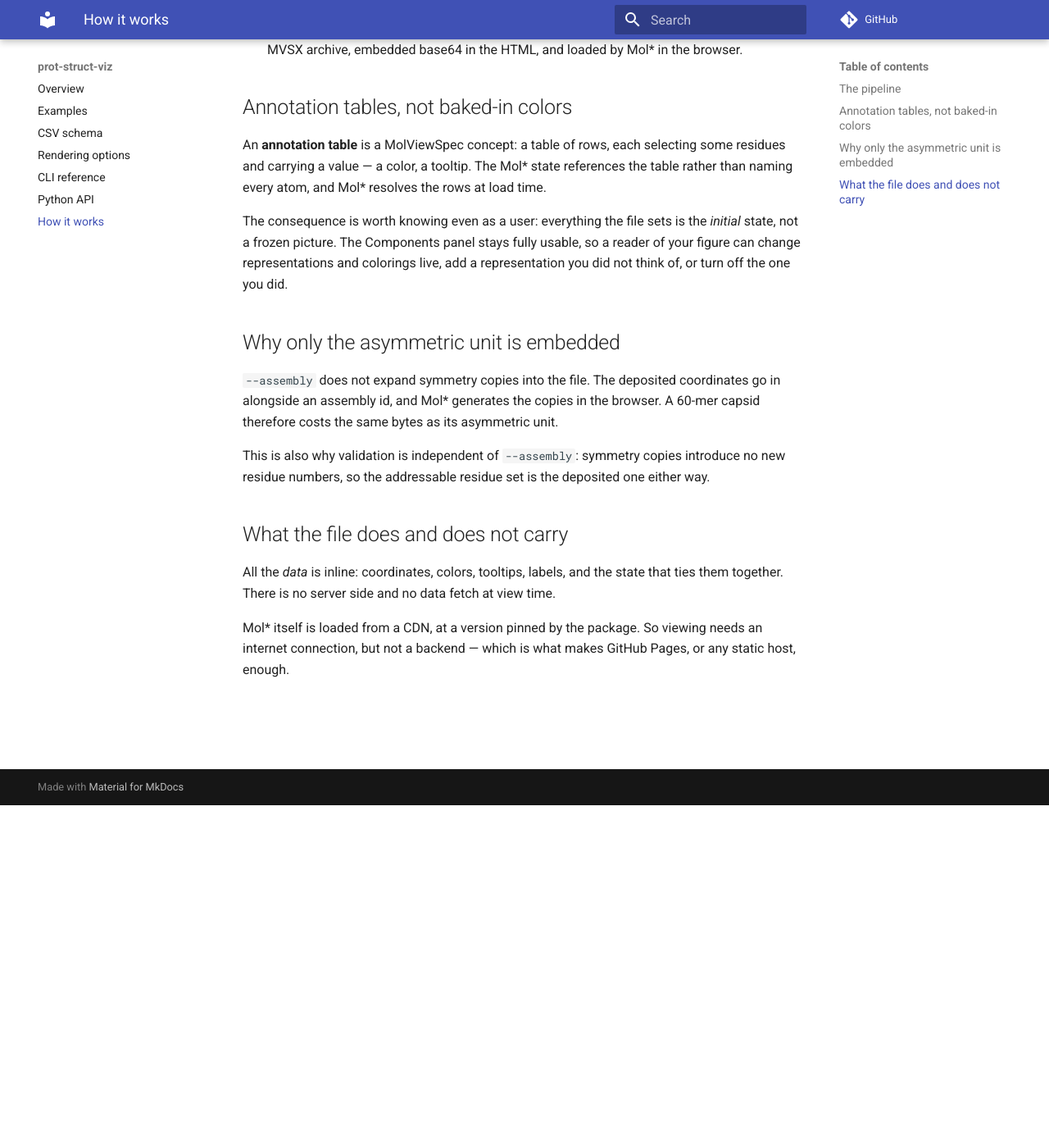
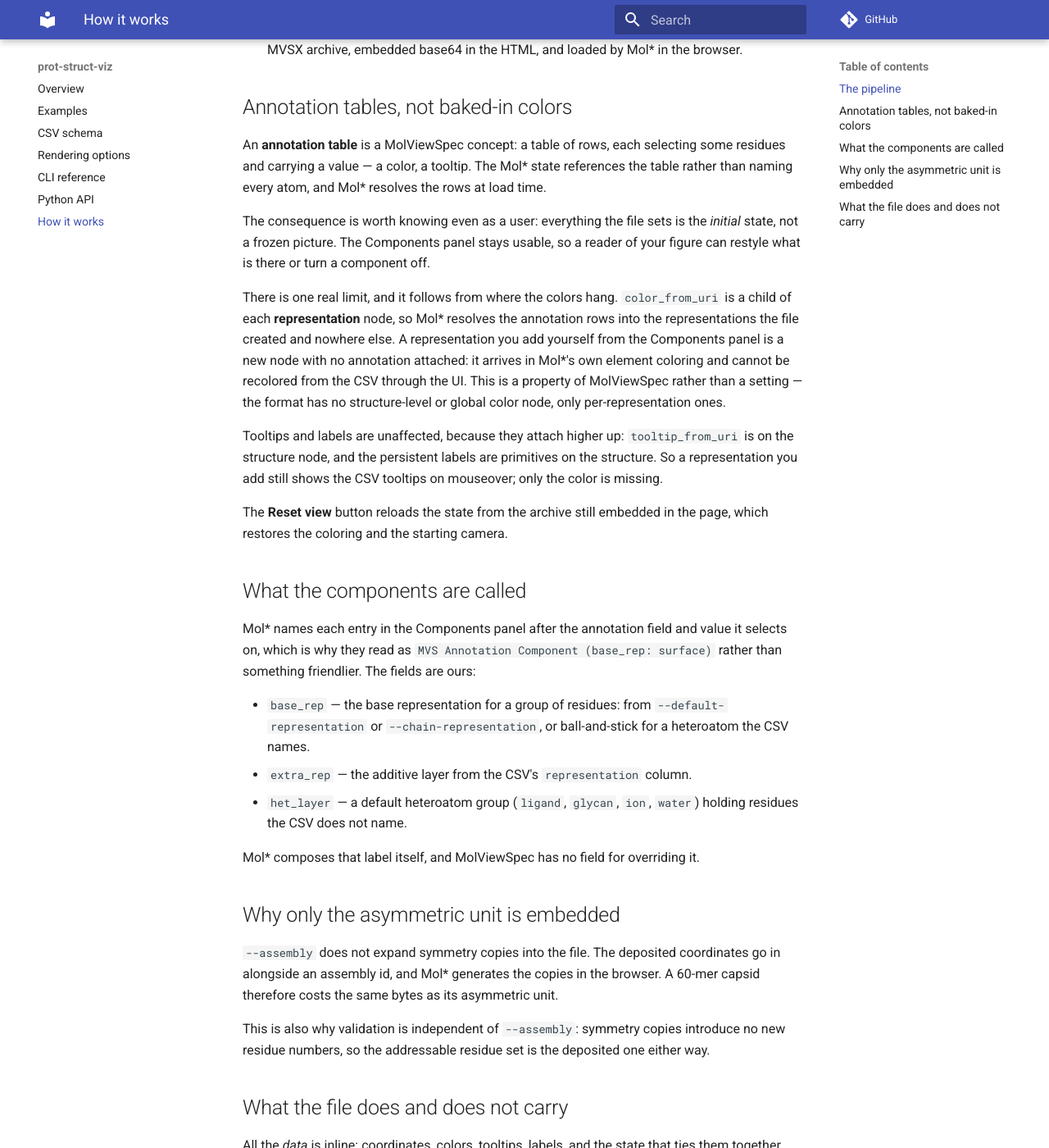
Before and after one commit to jbloomlab/prot-struct-viz, an MkDocs documentation site: the page built from docs/internals.md, in a window 1280 px wide and 1400 px high, scrolled down 418 px. Shown: the whole window at 82% size. Built offline with MkDocs 1.6.1 and Material for MkDocs 9.7.7, drawn with Linux system fonts in a browser that asks for light colours; comment, search, counter and statistics services are not loaded.

Commit message:
Add a Reset view button, and stop over-promising the Mol* UI
Adding a representation from Mol*'s Components panel drops all the CSV
coloring, and nothing offered a way back.

The cause is structural, not a bug here: color_from_uri is a child of each
representation node, so Mol* resolves the annotation rows into the
representations the file created and nowhere else. MolViewSpec has no
structure-level or global color node -- in molviewspec 1.8.1 only
Representation has color methods at all -- so a node created afterwards in the
UI cannot inherit them, and the UI has no way to attach them.

Two things follow. Tooltips and labels are unaffected, because tooltip_from_uri
and the label primitives attach to the structure rather than to a
representation. And the way back is simply to reload the state, which is cheap:
the payload is still sitting in the page, unused after the initial load. Hence
Reset view, sharing one load() path with the initial load.

docs/internals.md needed correcting rather than extending: it promised the
reader could "add a representation you did not think of", which is exactly the
workflow that fails. It now says what survives and what does not, and explains
what the Components panel entries are named after, since Mol* composes those
names from our annotation fields and MolViewSpec has no field to override them.

Also merges the two ### Added blocks that had accumulated under [Unreleased].

Not done, deliberately: Mol* registers an mvs-annotation color theme that can
in principle recolor a new representation by hand, but it needs an annotationId
our file gives no friendly value to, so documenting it would be a recipe nobody
could follow.

Co-Authored-By: Claude Opus 5 <noreply@anthropic.com>

```diff
--- a/docs/internals.md
+++ b/docs/internals.md
@@ -21,9 +21,39 @@ residues and carrying a value — a color, a tooltip. The Mol\* state references
 rather than naming every atom, and Mol\* resolves the rows at load time.
 
 The consequence is worth knowing even as a user: everything the file sets is the
-*initial* state, not a frozen picture. The Components panel stays fully usable, so a
-reader of your figure can change representations and colorings live, add a
-representation you did not think of, or turn off the one you did.
+*initial* state, not a frozen picture. The Components panel stays usable, so a reader of
+your figure can restyle what is there or turn a component off.
+
+There is one real limit, and it follows from where the colors hang. `color_from_uri` is a
+child of each **representation** node, so Mol\* resolves the annotation rows into the
+representations the file created and nowhere else. A representation you add yourself from
+the Components panel is a new node with no annotation attached: it arrives in Mol\*'s own
+element coloring and cannot be recolored from the CSV through the UI. This is a property
+of MolViewSpec rather than a setting — the format has no structure-level or global color
+node, only per-representation ones.
+
+Tooltips and labels are unaffected, because they attach higher up: `tooltip_from_uri` is
+on the structure node, and the persistent labels are primitives on the structure. So a
+representation you add still shows the CSV tooltips on mouseover; only the color is
+missing.
+
+The **Reset view** button reloads the state from the archive still embedded in the page,
+which restores the coloring and the starting camera.
+
+## What the components are called
+
+Mol\* names each entry in the Components panel after the annotation field and value it
+selects on, which is why they read as `MVS Annotation Component (base_rep: surface)`
+rather than something friendlier. The fields are ours:
+
+- `base_rep` — the base representation for a group of residues: from
+  `--default-representation` or `--chain-representation`, or ball-and-stick for a
+  heteroatom the CSV names.
+- `extra_rep` — the additive layer from the CSV's `representation` column.
+- `het_layer` — a default heteroatom group (`ligand`, `glycan`, `ion`, `water`) holding
+  residues the CSV does not name.
+
+Mol\* composes that label itself, and MolViewSpec has no field for overriding it.
 
 ## Why only the asymmetric unit is embedded
 
```
Also changed, not shown: CHANGELOG.md (+27 -26 lines), CLAUDE.md (+7 -0 lines), docs/rendering.md (+16 -0 lines), src/prot_struct_viz/templates/viewer.html.jinja (+25 -5 lines), 1 other file.
